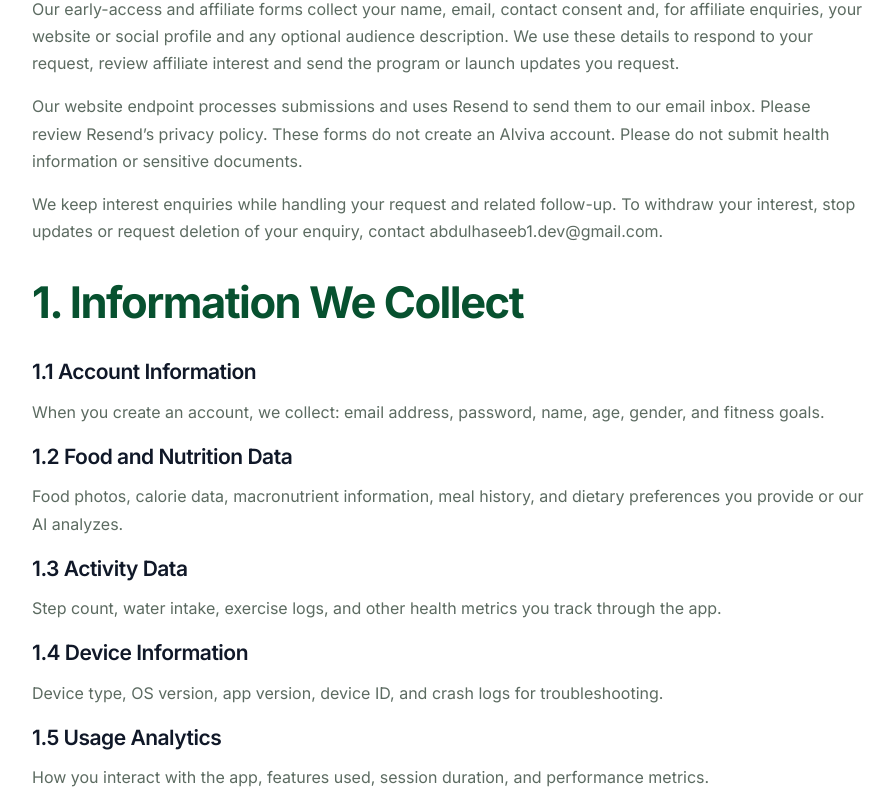
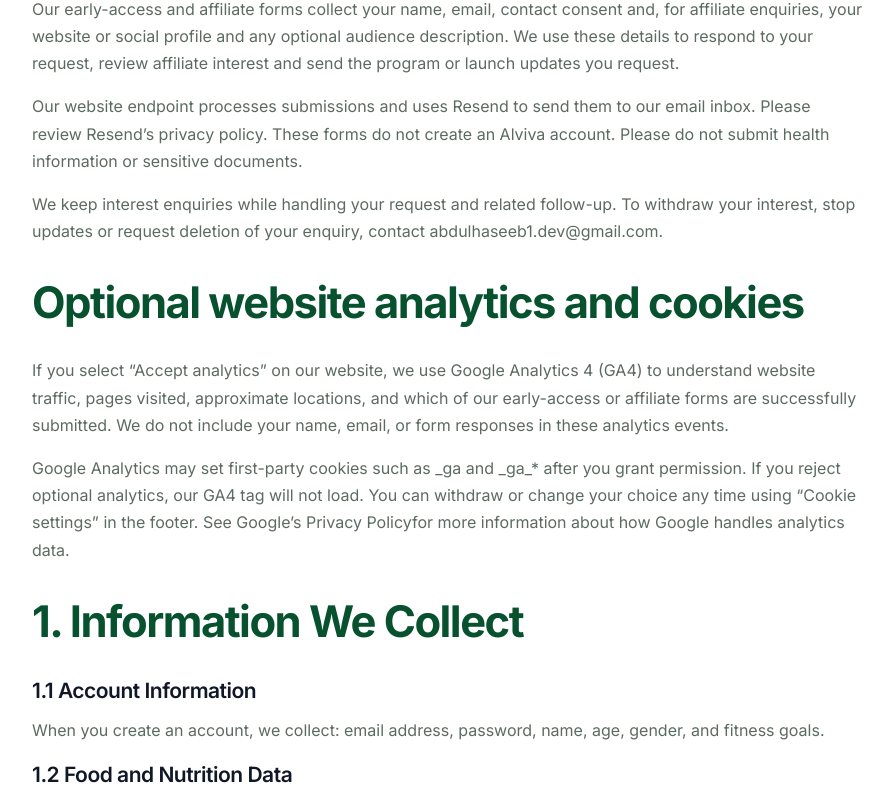
Before and after one commit to AHASEE/alviva, a Next.js app: page /privacy in a window 1280 px wide. Shown: the part 580-1382 px from the top of the page, without its empty margins (192-1085 px from the left). Built offline with nearby package versions, Linux system fonts and the light colour scheme.

Commit message:
Disclose optional GA4 analytics and update privacy date

```diff
--- a/src/app/privacy/page.tsx
+++ b/src/app/privacy/page.tsx
@@ -4,7 +4,7 @@ export default function PrivacyPolicy() {
       <div className="max-w-4xl mx-auto px-4 sm:px-6 lg:px-8 py-16">
 
         <h1 className="text-4xl font-bold text-gray-900 mb-2">Privacy Policy</h1>
-        <p className="text-gray-600 mb-12">Last Updated: October 8, 2026</p>
+        <p className="text-gray-600 mb-12">Last Updated: October 19, 2026</p>
 
         <div className="space-y-8 text-gray-700">
 
@@ -21,6 +21,26 @@ export default function PrivacyPolicy() {
             <p>Our early-access and affiliate forms collect your name, email, contact consent and, for affiliate enquiries, your website or social profile and any optional audience description. We use these details to respond to your request, review affiliate interest and send the program or launch updates you request.</p>
             <p className="mt-4">Our website endpoint processes submissions and uses Resend to send them to our email inbox. Please review <a href="https://resend.com/legal/privacy-policy" className="underline">Resend’s privacy policy</a>. These forms do not create an Alviva account. Please do not submit health information or sensitive documents.</p>
             <p className="mt-4">We keep interest enquiries while handling your request and related follow-up. To withdraw your interest, stop updates or request deletion of your enquiry, contact <a href="mailto:abdulhaseeb1.dev@gmail.com" className="underline">abdulhaseeb1.dev@gmail.com</a>.</p>
+          </section>
+
+
+          <section id="cookies">
+            <h2 className="text-2xl font-bold text-gray-900 mb-4">Optional website analytics and cookies</h2>
+            <p>
+              If you select “Accept analytics” on our website, we use Google
+              Analytics 4 (GA4) to understand website traffic, pages visited,
+              approximate locations, and which of our early-access or affiliate
+              forms are successfully submitted. We do not include your name,
+              email, or form responses in these analytics events.
+            </p>
+            <p className="mt-4">
+              Google Analytics may set first-party cookies such as _ga and
+              _ga_* after you grant permission. If you reject optional
+              analytics, our GA4 tag will not load. You can withdraw or
+              change your choice any time using “Cookie settings” in the
+              footer. See <a className="underline" href="https://policies.google.com/privacy">Google’s Privacy Policy</a>
+              for more information about how Google handles analytics data.
+            </p>
           </section>
 
           {/* Information We Collect */}
```
